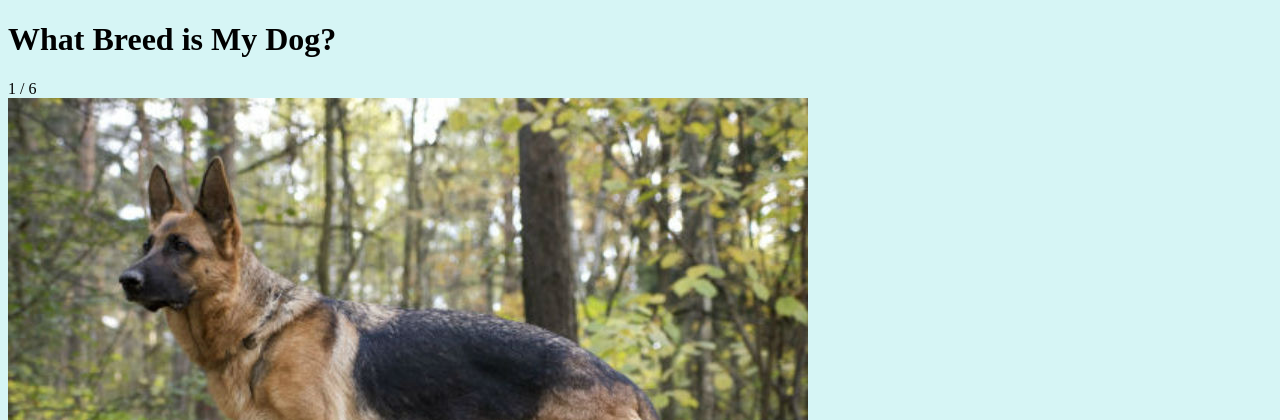
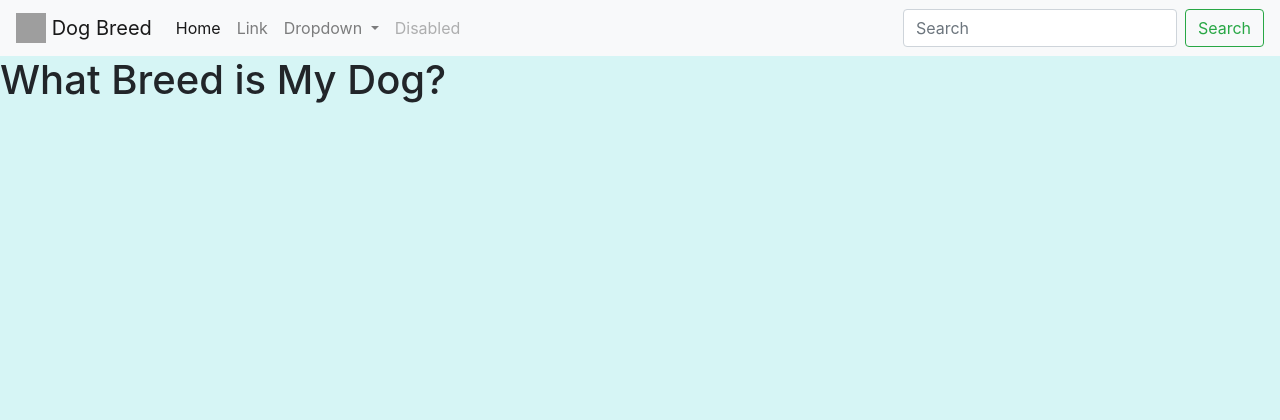
Before and after one commit to kmanning1224/Dog-Breed-Classification, a Flask app: page / in a window 1280 px wide. Shown: the top 420 px of the page. Run offline with Flask 2, Linux system fonts and the light colour scheme; some libraries are stand-ins or nearby versions; grey boxes are pictures that could not be loaded.

Commit message:
html update

```diff
--- a/template/index.html
+++ b/template/index.html
@@ -2,12 +2,72 @@
 <html lang="en">
 <head>
   <meta charset="UTF-8">
-  <meta name="viewport" content="width=device-width, initial-scale=1.0">
+  <meta name="viewport" content="width=device-width, initial-scale=1.0, shrink-to-fit-no">
+  <meta name="description" content="">
+  <meta name="author" content="">
+
   <title>What Breed is My Dog?</title>
-  <link href="stylesheet.css"></link>
+
+  <!-- Bootstrap core CSS -->
+
+  <link rel="stylesheet" href="https://stackpath.bootstrapcdn.com/bootstrap/4.3.1/css/bootstrap.min.css"
+    integrity="sha384-ggOyR0iXCbMQv3Xipma34MD+dH/1fQ784/j6cY/iJTQUOhcWr7x9JvoRxT2MZw1T" crossorigin="anonymous">
+  <link rel="shortcut icon" href="#">
+
+
 </head>
+
 <body style="background-color: #d6f5f5;">
+
+  <!--Navigation bar-->
+  <div class ="navigation">
+  <nav class="navbar navbar-expand-lg navbar-light bg-light">
+    <a class="navbar-brand" href="#">
+
+      <img src="Images\ar0cq-ua4lp.svg" width="30" height="30" class="d-inline-block align-top" alt="">
+      Dog Breed</a>
+
+    <button class="navbar-toggler" type="button" data-toggle="collapse" data-target="#navbarSupportedContent" aria-controls="navbarSupportedContent" aria-expanded="false" aria-label="Toggle navigation">
+      <span class="navbar-toggler-icon"></span>
+    </button>
+
+    <div class="collapse navbar-collapse" id="navbarSupportedContent">
+      <ul class="navbar-nav mr-auto">
+        <li class="nav-item active">
+          <a class="nav-link" href="#">Home <span class="sr-only">(current)</span></a>
+        </li>
+        <li class="nav-item">
+          <a class="nav-link" href="#">Link</a>
+        </li>
+        <li class="nav-item dropdown">
+          <a class="nav-link dropdown-toggle" href="#" id="navbarDropdown" role="button" data-toggle="dropdown" aria-haspopup="true" aria-expanded="false">
+            Dropdown
+          </a>
+          <div class="dropdown-menu" aria-labelledby="navbarDropdown">
+            <a class="dropdown-item" href="#">Action</a>
+            <a class="dropdown-item" href="#">Another action</a>
+            <div class="dropdown-divider"></div>
+            <a class="dropdown-item" href="#">Something else here</a>
+          </div>
+        </li>
+        <li class="nav-item">
+          <a class="nav-link disabled" href="#">Disabled</a>
+        </li>
+      </ul>
+      <form class="form-inline my-2 my-lg-0">
+        <input class="form-control mr-sm-2" type="search" placeholder="Search" aria-label="Search">
+        <button class="btn btn-outline-success my-2 my-sm-0" type="submit">Search</button>
+      </form>
+    </div>
+    </div>
+    </div>
+  </nav>
+
+
+
   <h1>What Breed is My Dog?</h1>
+
+
 
 <!-- Slideshow container -->
   <section>
```
Also changed, not shown: Images/ClipartKey_420367.svg (added), Images/ar0cq-ua4lp.svg (added).
